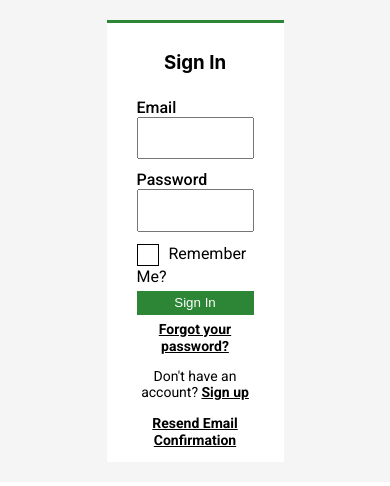
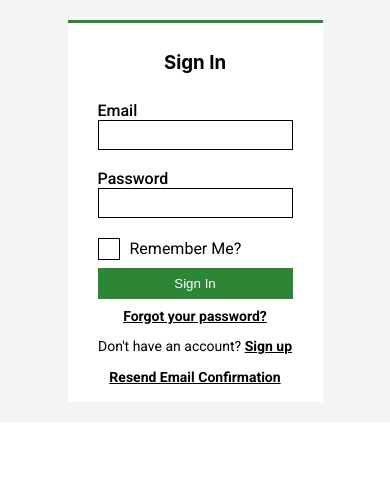
Before and after one commit to akshitkakkar/ReactJS_Form, a React (Create React App) app: page / in a window 390 px wide. Shown: the top 486 px of the page. Built offline with nearby package versions, Linux system fonts and the light colour scheme.

Commit message:
Added media query for small screen devices

```diff
--- a/src/App.scss
+++ b/src/App.scss
@@ -23,7 +23,8 @@
 
     input[type=text], input[type=password] {
       width: 100%;
-      height: 5vh;
+      height: 30px;
+      border: 1px solid;
       box-sizing: border-box;
     }
 
@@ -117,4 +118,9 @@
       }
     }
   }
+  @media screen and (max-width: 767px) {
+    form {
+      width: 50%;
+    }
+  }
 }
```
Also changed, not shown: 1 other file (tests, documents, lock files or other folders).
